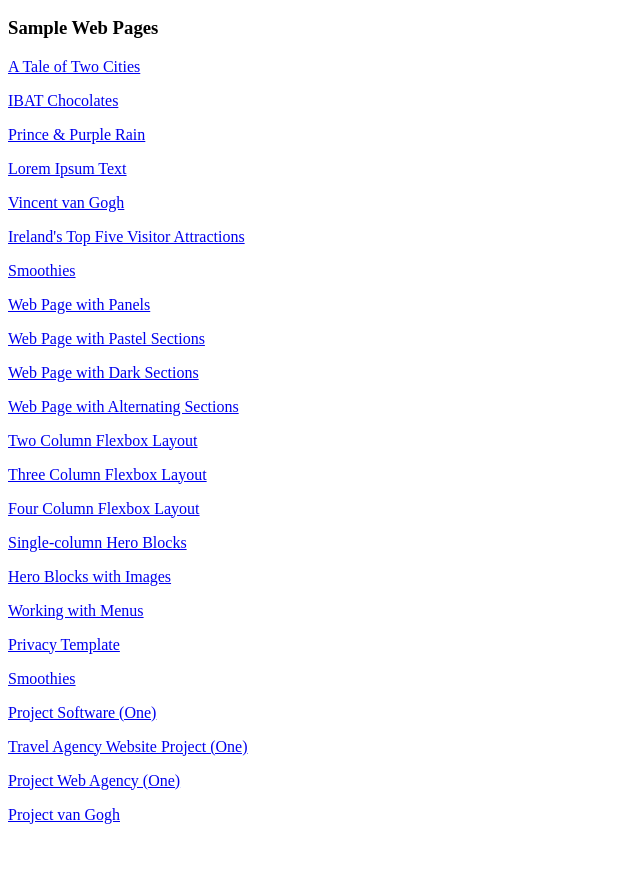
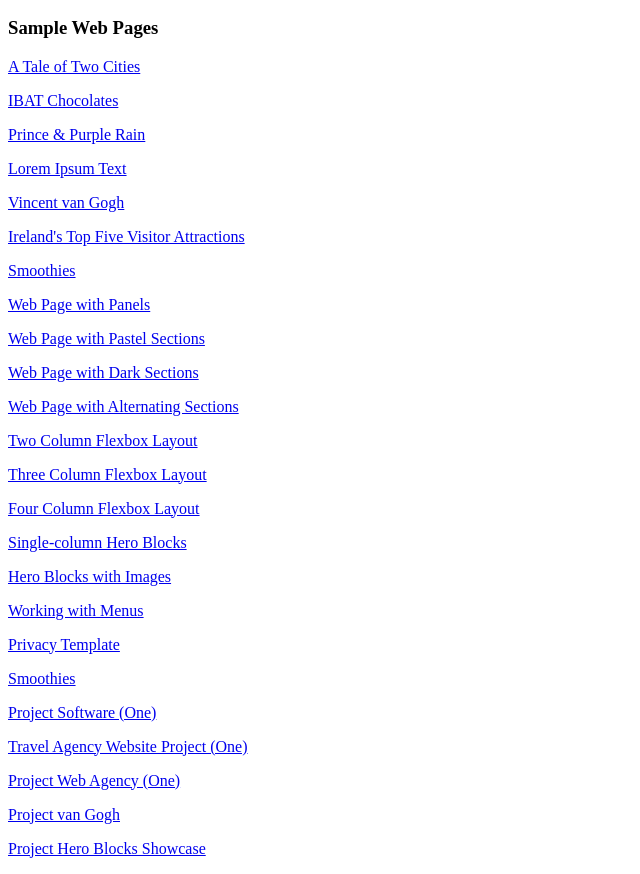
Before and after one commit to matejarajkovic/mycreativehub, a plain HTML site: page index.html in a window 1280 px wide. Shown: the part 110-984 px from the top of the page, without its empty margins (0-640 px from the left). Before the commit the page ends 950 px from the top, so only its background shows below. Drawn offline with Linux system fonts and the light colour scheme.

Commit message:
Add files via upload

```diff
--- a/index.html
+++ b/index.html
@@ -63,6 +63,7 @@
     <p><a href="portfolio/travel/index.html">Travel Agency Website Project (One)</a></p>
     <p><a href="portfolio/web-agency/index.html">Project Web Agency (One)</a></p>
     <p><a href="portfolio/van-gogh/index.html">Project van Gogh</a></p>
+    <p><a href="portfolio/hero/index.html">Project Hero Blocks Showcase</a></p>
 
 
 
```
